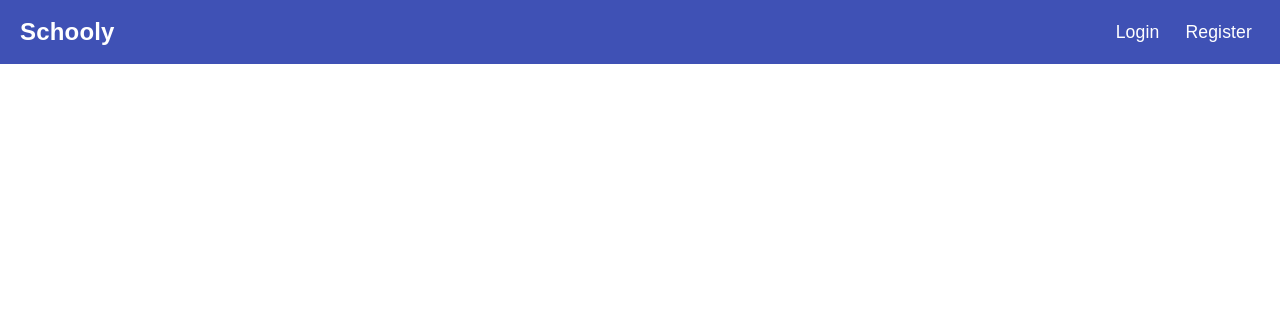
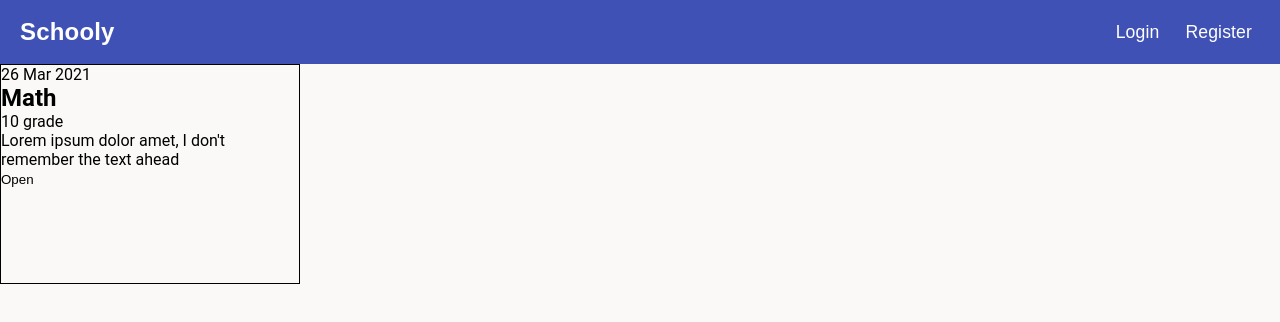
Before and after one commit to ipetrov22/schooly-v2, a React (Create React App) app in the folder client/: page / in a window 1280 px wide. Shown: the top 322 px of the page. Built offline with nearby package versions, Linux system fonts and the light colour scheme.

Commit message:
create QuestionList and QuestionCard components + Home page

```diff
--- a/client/package.json
+++ b/client/package.json
@@ -9,6 +9,7 @@
     "node-sass": "^5.0.0",
     "react": "^17.0.2",
     "react-dom": "^17.0.2",
+    "react-router-dom": "^5.2.0",
     "react-scripts": "4.0.3",
     "web-vitals": "^1.1.1"
   },
--- a/client/src/App.js
+++ b/client/src/App.js
@@ -1,12 +1,15 @@
-import Header from './components/Header';
+import { BrowserRouter as Router, Switch, Route } from 'react-router-dom';
+import Home from './pages/Home';
 import './App.scss';
 
-function App() {
+const App = () => {
   return (
-    <div className="App">
-      <Header />
-    </div>
+    <Router>
+      <Switch>
+        <Route path="/" exact component={Home} />
+      </Switch>
+    </Router>
   );
-}
+};
 
 export default App;
--- a/client/src/App.scss
+++ b/client/src/App.scss
@@ -6,6 +6,7 @@
 
 body {
   width: 100%;
+  background: #FAF9F7;
   font-family: "Roboto", "Helvetica", "Arial", sans-serif;
 }
 
--- a/client/src/components/Header/Header.js
+++ b/client/src/components/Header/Header.js
@@ -18,6 +18,6 @@ const Header = () => {
             </div>
         </header>
     );
-}
+};
 
 export default Header;
--- /dev/null
+++ b/client/src/components/QuestionCard/QuestionCard.js
@@ -0,0 +1,19 @@
+import './QuestionCard.scss';
+
+const QuestionCard = () => {
+    return (
+        <article className="question-card">
+            <span className="date">26 Mar 2021</span>
+
+            <h2 className="subject">Math</h2>
+
+            <span className="grade">10 grade</span>
+
+            <p className="description">Lorem ipsum dolor amet, I don't remember the text ahead</p>
+
+            <button className="question-btn">Open</button>
+        </article>
+    );
+};
+
+export default QuestionCard;
--- /dev/null
+++ b/client/src/components/QuestionCard/QuestionCard.scss
@@ -0,0 +1,5 @@
+.question-card {
+    width: 300px;
+    height: 220px;
+    border: 1px solid black;
+}
--- /dev/null
+++ b/client/src/components/QuestionCard/index.js
@@ -0,0 +1 @@
+export { default } from './QuestionCard';
--- /dev/null
+++ b/client/src/components/QuestionList/QuestionList.js
@@ -0,0 +1,12 @@
+import QuestionCard from '../QuestionCard/QuestionCard';
+import './QuestionList.scss';
+
+const QuestionList = () => {
+    return (
+        <div className="question-list">
+            <QuestionCard/>
+        </div>
+    );
+};
+
+export default QuestionList;
--- /dev/null
+++ b/client/src/components/QuestionList/index.js
@@ -0,0 +1 @@
+export { default } from './QuestionList';
--- /dev/null
+++ b/client/src/pages/Home.js
@@ -0,0 +1,13 @@
+import Header from "../components/Header/Header";
+import QuestionList from "../components/QuestionList/QuestionList";
+
+const Home = () => {
+    return (
+        <div className="home-page">
+            <Header />
+            <QuestionList />
+        </div>
+    );
+};
+
+export default Home;
```
Also changed, not shown: client/src/components/QuestionList/QuestionList.scss (added), 1 other file (tests, documents, lock files or other folders).
